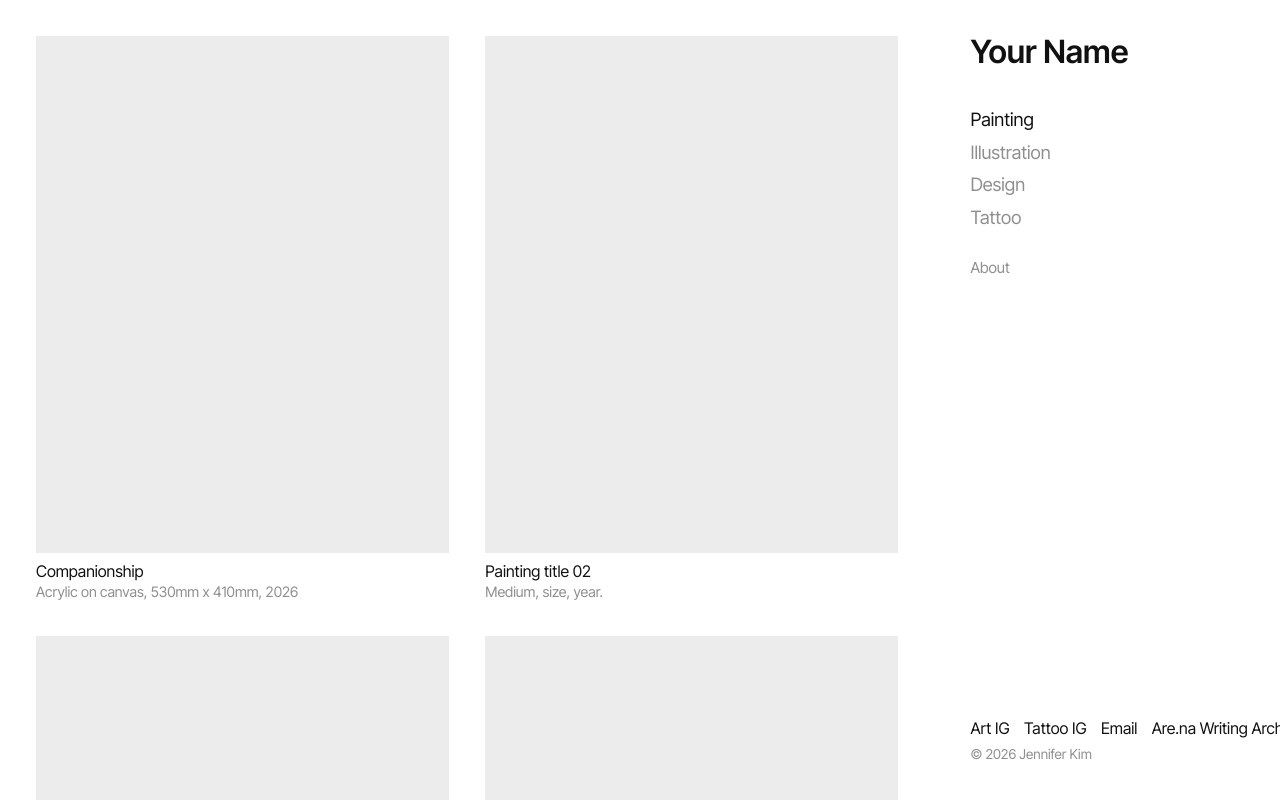
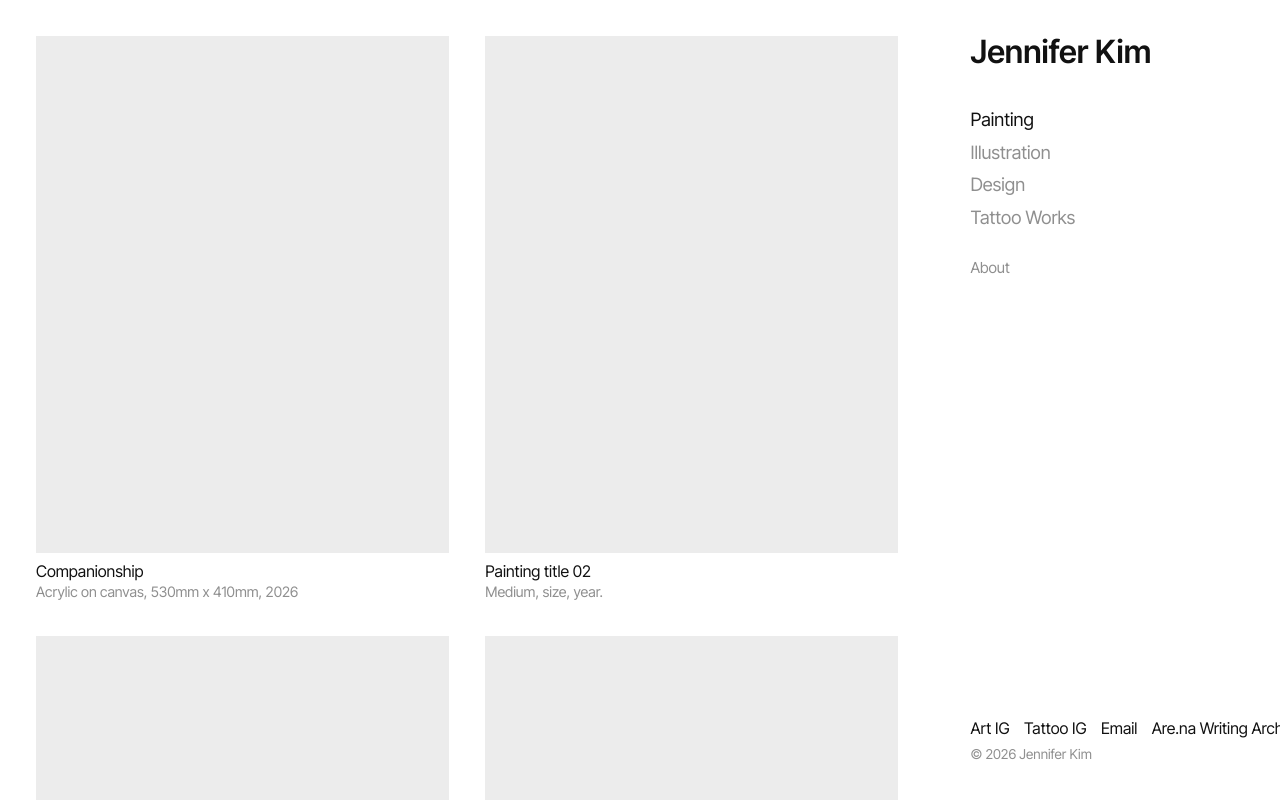
Before and after one commit to jenniferdbkim/Jennifer-Kim, a plain HTML site: page index.html in a window 1280 px wide. Shown: the top 800 px of the page. Drawn offline with Linux system fonts and the light colour scheme.

Commit message:
Update index.html

```diff
--- a/index.html
+++ b/index.html
@@ -55,12 +55,12 @@
 </main>
   <div class="panel">
     <header class="head">
-      <a class="name" href="index.html">Your Name</a>
+      <a class="name" href="index.html">Jennifer Kim</a>
       <nav class="nav" aria-label="Main">
         <a href="index.html" aria-current="page">Painting</a>
         <a href="illustration.html">Illustration</a>
         <a href="design.html">Design</a>
-        <a href="tattoo.html">Tattoo</a>
+        <a href="tattoo.html">Tattoo Works</a>
         <a href="about.html" class="sub">About</a>
       </nav>
     </header>
```
